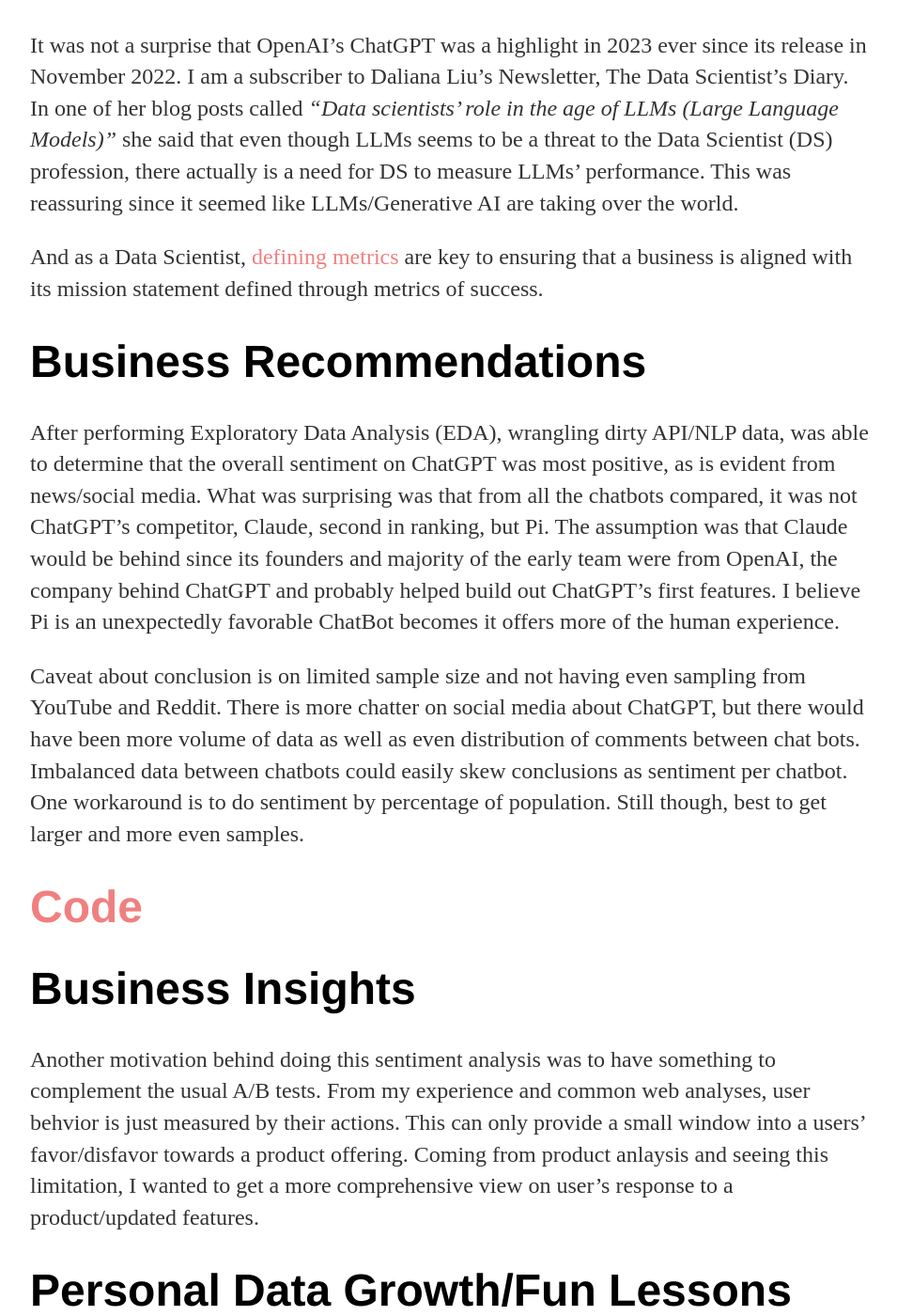
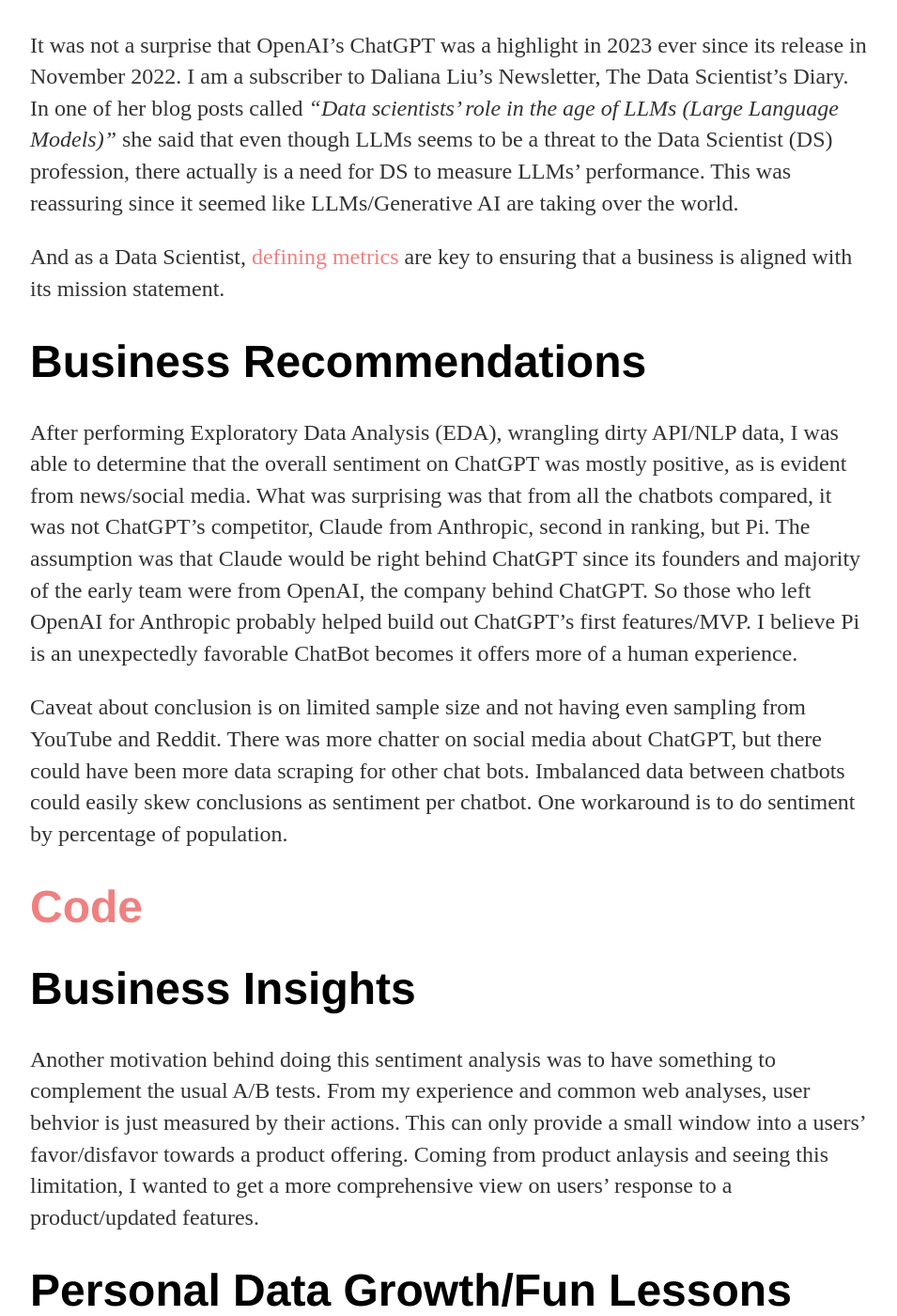
Before and after one commit to mindyng/mindyng.github.io, a Jekyll site: the page built from _posts/2024-01-01-Sentiment-Analysis-On-L-L-M-Chatbots.md, in a window 1280 px wide and 1400 px high, scrolled down 323 px. Shown: the whole window at 94% size, without its empty margins (160-1115 px from the left). Built offline with Jekyll 4.4.1, drawn with Linux system fonts in a browser that asks for light colours; our own code applies the rules of GitHub Pages for plain Markdown files; some of the changed text lies outside the part shown.

Commit message:
Update 2024-01-01-Sentiment-Analysis-On-L-L-M-Chatbots.md

```diff
--- a/_posts/2024-01-01-Sentiment-Analysis-On-L-L-M-Chatbots.md
+++ b/_posts/2024-01-01-Sentiment-Analysis-On-L-L-M-Chatbots.md
@@ -7,21 +7,20 @@
 This was reassuring since it seemed like LLMs/Generative AI are taking over the world.
 
 And as a Data Scientist, [defining metrics](https://data-chef.notion.site/Metric-Overview-fe3202bb07624dde85d2d1d8aee3fc8d)
-are key to ensuring that a business is aligned with its mission statement defined through metrics of success.
+are key to ensuring that a business is aligned with its mission statement.
 
 # Business Recommendations
 
-After performing Exploratory Data Analysis (EDA), wrangling dirty API/NLP data, was able to determine that
-the overall sentiment on ChatGPT was most positive, as is evident from news/social media. What was surprising was
-that from all the chatbots compared, it was not ChatGPT's competitor, Claude, second in ranking, but Pi. The
-assumption was that Claude would be behind since its founders and majority of the early team were from OpenAI,
-the company behind ChatGPT and probably helped build out ChatGPT's first features. I believe Pi is an unexpectedly
-favorable ChatBot becomes it offers more of the human experience.
+After performing Exploratory Data Analysis (EDA), wrangling dirty API/NLP data, I was able to determine that
+the overall sentiment on ChatGPT was mostly positive, as is evident from news/social media. What was surprising was
+that from all the chatbots compared, it was not ChatGPT's competitor, Claude from Anthropic, second in ranking, but Pi. The
+assumption was that Claude would be right behind ChatGPT since its founders and majority of the early team were from OpenAI,
+the company behind ChatGPT. So those who left OpenAI for Anthropic probably helped build out ChatGPT's first features/MVP. I believe Pi is an unexpectedly
+favorable ChatBot becomes it offers more of a human experience.
 
-Caveat about conclusion is on limited sample size and not having even sampling from YouTube and Reddit. There is more
-chatter on social media about ChatGPT, but there would have been more volume of data as well as even distribution of
-comments between chat bots. Imbalanced data between chatbots could easily skew conclusions as sentiment per chatbot. One
-workaround is to do sentiment by percentage of population. Still though, best to get larger and more even samples.
+Caveat about conclusion is on limited sample size and not having even sampling from YouTube and Reddit. There was more
+chatter on social media about ChatGPT, but there could have been more data scraping for other chat bots. Imbalanced data between chatbots could easily skew conclusions as sentiment per chatbot. One
+workaround is to do sentiment by percentage of population.
 
 # [Code](https://github.com/mindyng/2023-Business-Projects/blob/main/sentiment-analysis-on-llm-chatbots.ipynb)
 
@@ -30,23 +29,24 @@
 Another motivation behind doing this sentiment analysis was to have something to complement the usual A/B tests. From my
 experience and common web analyses, user behvior is just measured by their actions.  This can only provide a small
 window into a users' favor/disfavor towards a product offering. Coming from product anlaysis and seeing this limitation,
-I wanted to get a more comprehensive view on user's response to a product/updated features.
+I wanted to get a more comprehensive view on users' response to a product/updated features.
 
 # Personal Data Growth/Fun Lessons
 
 ### Data Collection
 I had no idea this project would be so interesting! Starting from data collection, I bumped into this awesome, aspiring DS'
-repo called Complete [Life Cycle of a Data Science Project](https://github.com/achuthasubhash/Complete-Life-Cycle-of-a-Data-Science-Project).
-This began my introduction to scraping web data. Now I have a better understanding of Data Engineers' jobs and I have some
-autonomy now if I worked on a lean team. Instead of working off clean, crafted data from Kaggle, I had the power to pick
-my sources and have a better understanding on why data was wonky because I was the one who retrieved the data.
+repo called [Complete Life Cycle of a Data Science Project](https://github.com/achuthasubhash/Complete-Life-Cycle-of-a-Data-Science-Project).
+This began my introduction to scraping web data. Now I have a better understanding of Data Engineers' jobs and can self-serve wben needing to
+get data from the web. Instead of working off Kaggle-esque syntheized data, I had the power to pick
+my sources and have a better understanding of why the data would be wonky because I was the one who retrieved the data.
+For this analysis, I specifically worked with YouTube and Reddit API's.
 
 ### Data Cleaning
-I never missed cleaning text data, but at the same time, it was good to get back into it since it's the closest data to getting a
-pulse on users and also working with it can get tricky. So if I got familiar with it again, then I would be able to wrangle more
-clean data such as financial data cleaned up by a data engineer.
+Cleaning text data was a growth opportunity. It was good to get back into it since user comments are excellent signals to
+get a pulse on users feedback. Though working with natural language can get tricky. So if I got familiar with it again, then I would be able to
+wrangle cleaner data with ease.
 
-While refamiliarizing myself, I got to learn about common social media cleanings - translating emoji's/slang and expanding
+While refamiliarizing myself, I got to learn about advised social media text cleanings - translating emoji's/slang and expanding
 abbreviations. This added a whole new layer of complexity to NLP wrangling, but was interesting to implement.
 
 ### Sentiment Scoring
```
